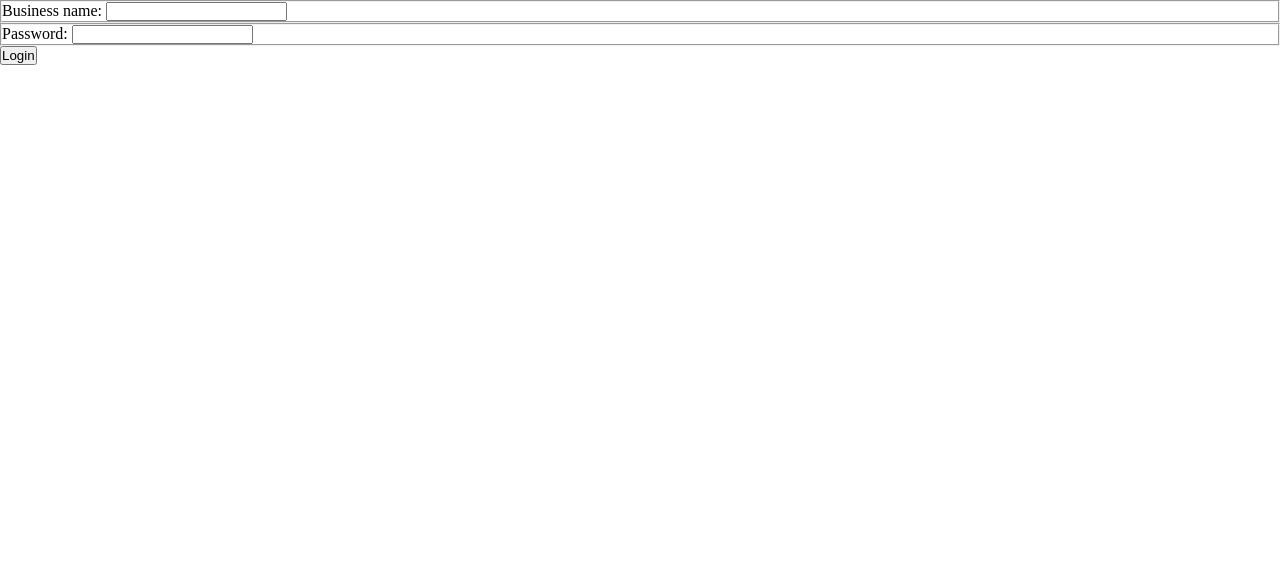
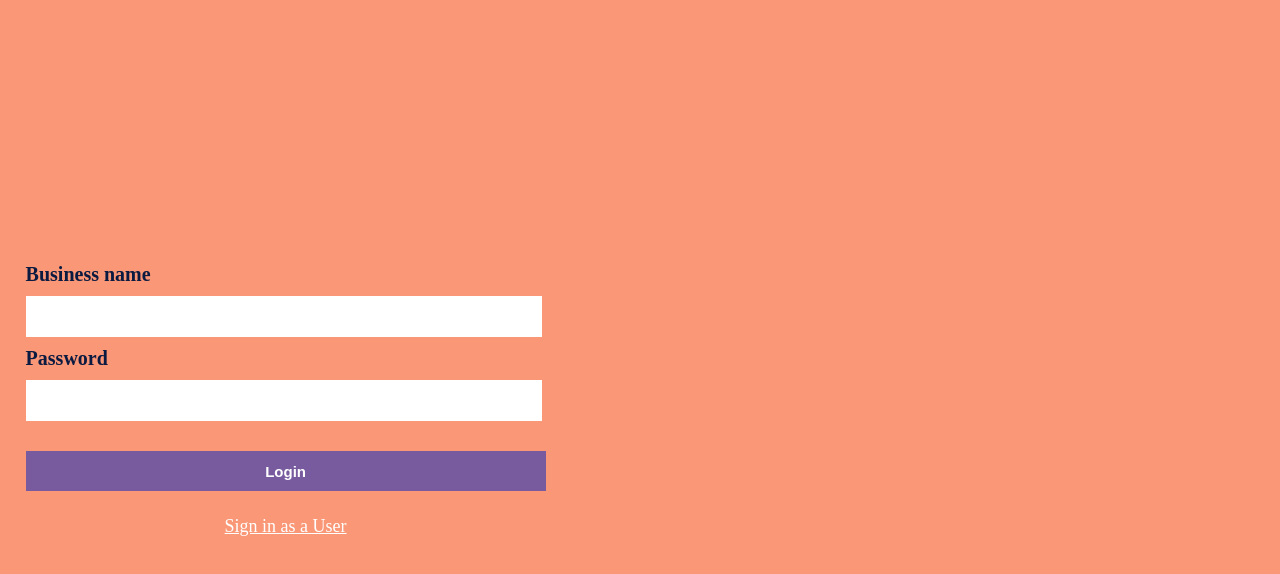
Before and after one commit to mithurssan/connectify_front_end, a React (Vite) app: page /login/business in a window 1280 px wide. Shown: the top 574 px of the page. Built offline with nearby package versions, Linux system fonts and the light colour scheme.

Commit message:
finish designing the login

```diff
--- a/package.json
+++ b/package.json
@@ -14,6 +14,7 @@
   "dependencies": {
     "@ant-design/icons": "^5.1.4",
     "axios": "^1.4.0",
+    "esbuild": "^0.18.2",
     "react": "^18.2.0",
     "react-dom": "^18.2.0",
     "react-icons": "^4.9.0",
--- a/src/components/NavBar/index.jsx
+++ b/src/components/NavBar/index.jsx
@@ -21,7 +21,11 @@ function Navbar() {
 
   return (
     <>
-      <IconContext.Provider value={{ color: '#0A1A41', fontWeight: 900 }}>
+      <IconContext.Provider
+        value={{
+          color: '#0A1A41',
+        }}
+      >
         <div className='navbar'>
           <h1 className='connectify'>Connectify</h1>
 
--- a/src/components/NavBar/style.css
+++ b/src/components/NavBar/style.css
@@ -1,7 +1,7 @@
 @import url('https://fonts.googleapis.com/css2?family=Alfa+Slab+One&display=swap');
 
 .navbar {
-    background-color: #F99776;
+  background-color: #f99776;
   height: 80px;
   display: flex;
   justify-content: flex-end;
@@ -42,7 +42,7 @@
 
 .nav-text a {
   text-decoration: none;
-    color: #0A1A41;
+  color: #0a1a41;
   font-size: 18px;
   font-family: 'Montserrat', sans-serif;
   font-weight: 800;
@@ -56,7 +56,7 @@
 }
 
 .nav-text a:hover {
-    color: #4740B2;
+  color: #4740b2;
 }
 
 .nav-menu-items {
@@ -80,12 +80,11 @@
   position: fixed;
   top: 10;
   left: 2%;
-    color: #0A1A41;
+  color: #0a1a41;
   font-family: 'Alfa Slab One', sans-serif;
 }
 
 .nav-text {
   display: flex;
-   gap: 20px;
-
+  gap: 10px;
 }
--- a/src/pages/LoginBusiness/index.jsx
+++ b/src/pages/LoginBusiness/index.jsx
@@ -1,67 +1,88 @@
-import React, { useState } from 'react';
-import axios from 'axios';
+import React, { useState } from 'react'
+import axios from 'axios'
+import { Link } from 'react-router-dom'
+import './style.css'
 
 const LoginBusiness = () => {
-	const [businessName, setBusinessName] = useState('');
-	const [password, setPassword] = useState('');
-	const [isLoaded, setIsLoaded] = useState(false);
-	const [error, setError] = useState(false);
+  const [businessName, setBusinessName] = useState('')
+  const [password, setPassword] = useState('')
+  const [isLoaded, setIsLoaded] = useState(false)
+  const [error, setError] = useState(false)
 
   const loginBusiness = async () => {
     try {
-			const url = 'http://127.0.0.1:5000/businesses/login';
+      const url = 'http://127.0.0.1:5000/businesses/login'
       const options = {
         business_name: businessName,
         business_password: password,
-			};
-			const res = await axios.post(url, options);
-			console.log(res);
+      }
+      const res = await axios.post(url, options)
+      console.log(res)
     } catch (error) {
-			console.log(error, 'error');
+      console.log(error, 'error')
       if (error.response.status == 401) {
-				setIsLoaded(false);
-				setError(true);
+        setIsLoaded(false)
+        setError(true)
       }
     }
-	};
+  }
 
   const handleSubmit = async (e) => {
-		e.preventDefault();
+    e.preventDefault()
 
     if (businessName.length === 0) {
-			setIsLoaded(false);
-			setError(true);
+      setIsLoaded(false)
+      setError(true)
     } else if (password.length === 0) {
-			setIsLoaded(false);
-			setError(true);
+      setIsLoaded(false)
+      setError(true)
     } else {
-			loginBusiness();
+      loginBusiness()
 
-			setIsLoaded(true);
-			setError(false);
+      setIsLoaded(true)
+      setError(false)
     }
-	};
+  }
 
   const handleInputBusinessName = (e) => {
-		setBusinessName(e.target.value);
-	};
+    setBusinessName(e.target.value)
+  }
 
   const handleInputPassword = (e) => {
-		setPassword(e.target.value);
-	};
+    setPassword(e.target.value)
+  }
 
   return (
-		<div>
-			<form onSubmit={handleSubmit}>
-				<fieldset>
-					<label htmlFor="username">Business name: </label>
-					<input type="text" id="username" value={businessName} onChange={handleInputBusinessName} />
-				</fieldset>
-				<fieldset>
-					<label htmlFor="password">Password: </label>
-					<input type="password" id="password" value={password} onChange={handleInputPassword} />
-				</fieldset>
-				<input type="submit" value="Login" />
+    <div className='container-login-register'>
+      <form onSubmit={handleSubmit} className='buisness-container'>
+        <label htmlFor='username' className='business-label'>
+          Business name
+        </label>
+        <input
+          type='text'
+          id='username'
+          value={businessName}
+          onChange={handleInputBusinessName}
+          className='buisness-text'
+        />
+
+        <label htmlFor='password' className='business-label'>
+          Password
+        </label>
+        <input
+          type='password'
+          id='password'
+          value={password}
+          onChange={handleInputPassword}
+          className='buisness-text'
+        />
+
+        <input type='submit' value='Login' className='login-register-button' />
+        <div className='container'>
+          <Link to='/login/user' className='sign-in-user'>
+            Sign in as a User
+          </Link>
+        </div>
       </form>
       {isLoaded && <h1>Correct Credentials</h1>}
       {error && (
@@ -70,7 +91,7 @@ const LoginBusiness = () => {
         </div>
       )}
     </div>
-	);
-};
+  )
+}
 
-export default LoginBusiness;
+export default LoginBusiness
--- a/src/pages/LoginBusiness/style.css
+++ b/src/pages/LoginBusiness/style.css
@@ -0,0 +1,68 @@
+.business-label {
+  font-size: 20px;
+  font-weight: 900;
+  color: #0a1a41;
+}
+
+.buisness-text {
+  width: 100%;
+  max-width: 500px; /* Set the maximum width of the input box */
+  height: 25px;
+  padding: 8px; /* Adjust the desired padding */
+  background-color: white;
+  border: none;
+}
+
+.container-login-register {
+  background-color: #f99776;
+  width: 100vw;
+  height: 100vh;
+}
+
+.buisness-container {
+  position: fixed;
+  top: 50%; /* Adjust the desired distance from the top */
+  left: 2%; /* Adjust the desired distance from the left */
+  transform: translate(0, -50%); /* Center the container using translation */
+  display: flex;
+  flex-direction: column;
+  justify-content: space-between; /* Add space between the elements */
+  gap: 10px;
+  width: 80%; /* Adjust the desired container width */
+  max-width: 520px;
+}
+
+.login-register-button {
+  margin-top: 20px;
+  height: 40px;
+  background-color: #785a9f;
+  border: none;
+  color: white;
+  font-size: 15px;
+  font-weight: 900;
+}
+
+.container {
+  display: flex;
+  justify-content: center;
+  align-items: center;
+  margin-top: 15px;
+}
+
+.sign-in-user {
+  color: #ffffff;
+  font-size: 18px;
+  text-align: center;
+  font-size: 18px;
+}
+
+@media (max-width: 600px) {
+  /* Apply the styles when the viewport width is 600px or less */
+  .buisness-container {
+    width: 100%; /* Adjust the desired container width for smaller screens */
+  }
+
+  .buisness-text {
+    max-width: 50%; /* Reset the maximum width of the input box */
+  }
+}
```
Also changed, not shown: 1 other file (tests, documents, lock files or other folders). Lines whose indentation alone changed are shown as unchanged.
